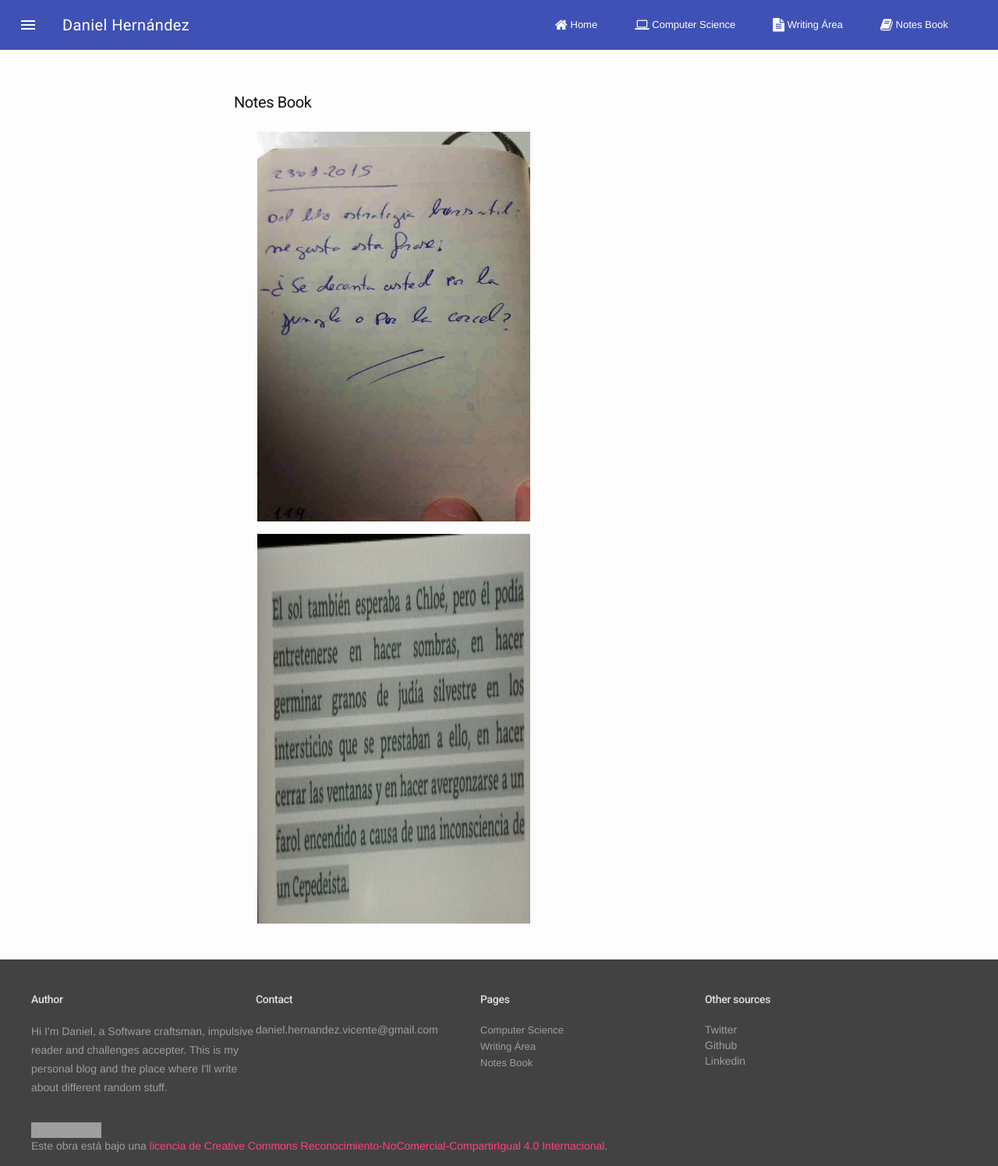
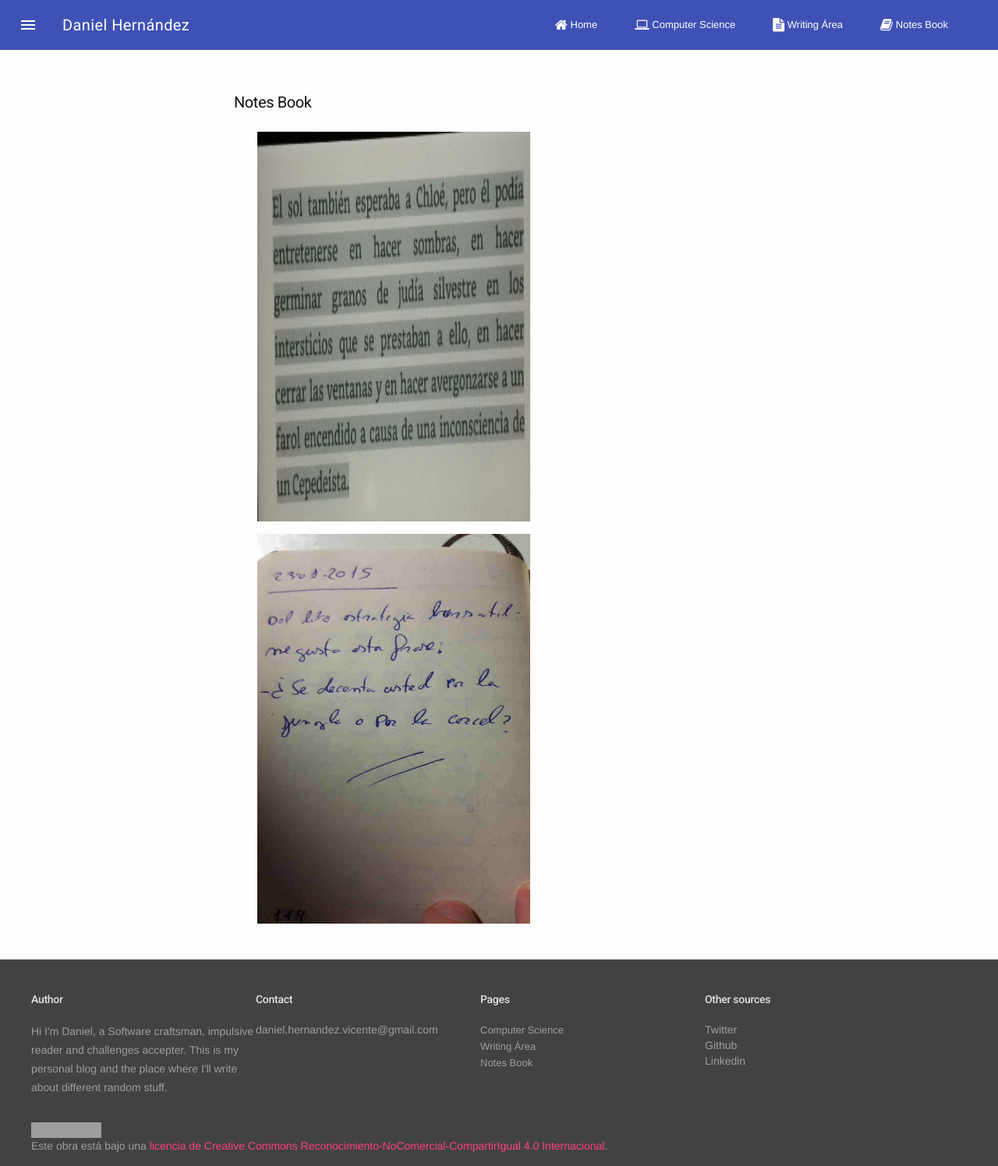
Before and after one commit to newrol/newrol.github.io, a Jekyll site: the page built from notesBook.html, in a window 1280 px wide. Shown: the whole page at 78% size. Built offline with Jekyll 4.4.1, drawn with Linux system fonts in a browser that asks for light colours; Markdown is read by kramdown in place of the engine named in the settings; grey boxes are pictures that could not be loaded.

Commit message:
Updated notesBook.html
Order to show posts have been changed

```diff
--- a/notesBook.html
+++ b/notesBook.html
@@ -9,7 +9,7 @@ title: Notes Book
 
   <ul class="utC-list">
 
-  {% for image in site.data.notes.images %}
+  {% for image in site.data.notes.images  reversed %}
 
   <a href="{{ site.baeurl }}/notesCollection/{{ image.name }}" data-lightbox="note"> <img src="{{ site.baeurl }}/notesCollection/{{ image.name }}" alt="{{ image.date }}" height="500" width="350"></a>
 
```
